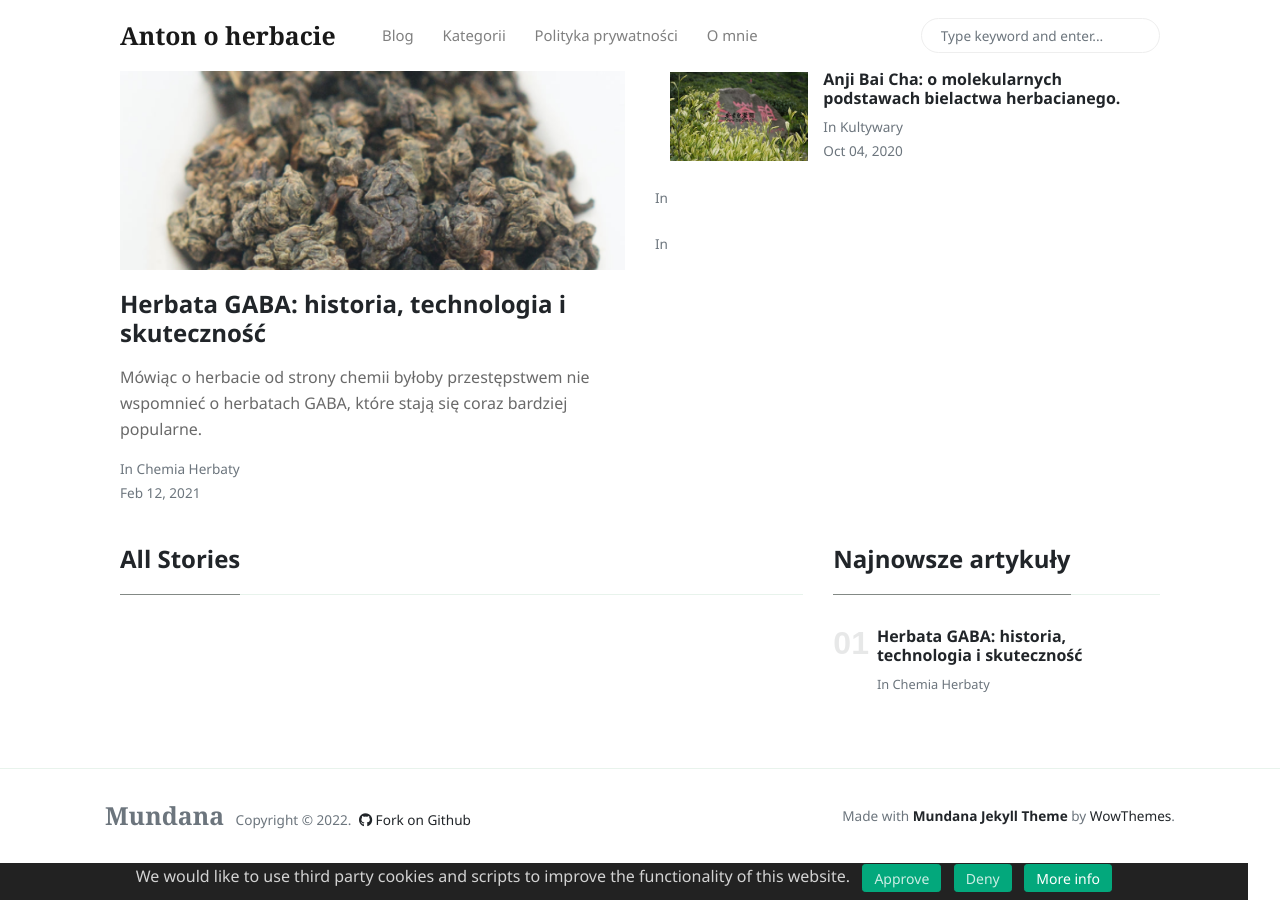
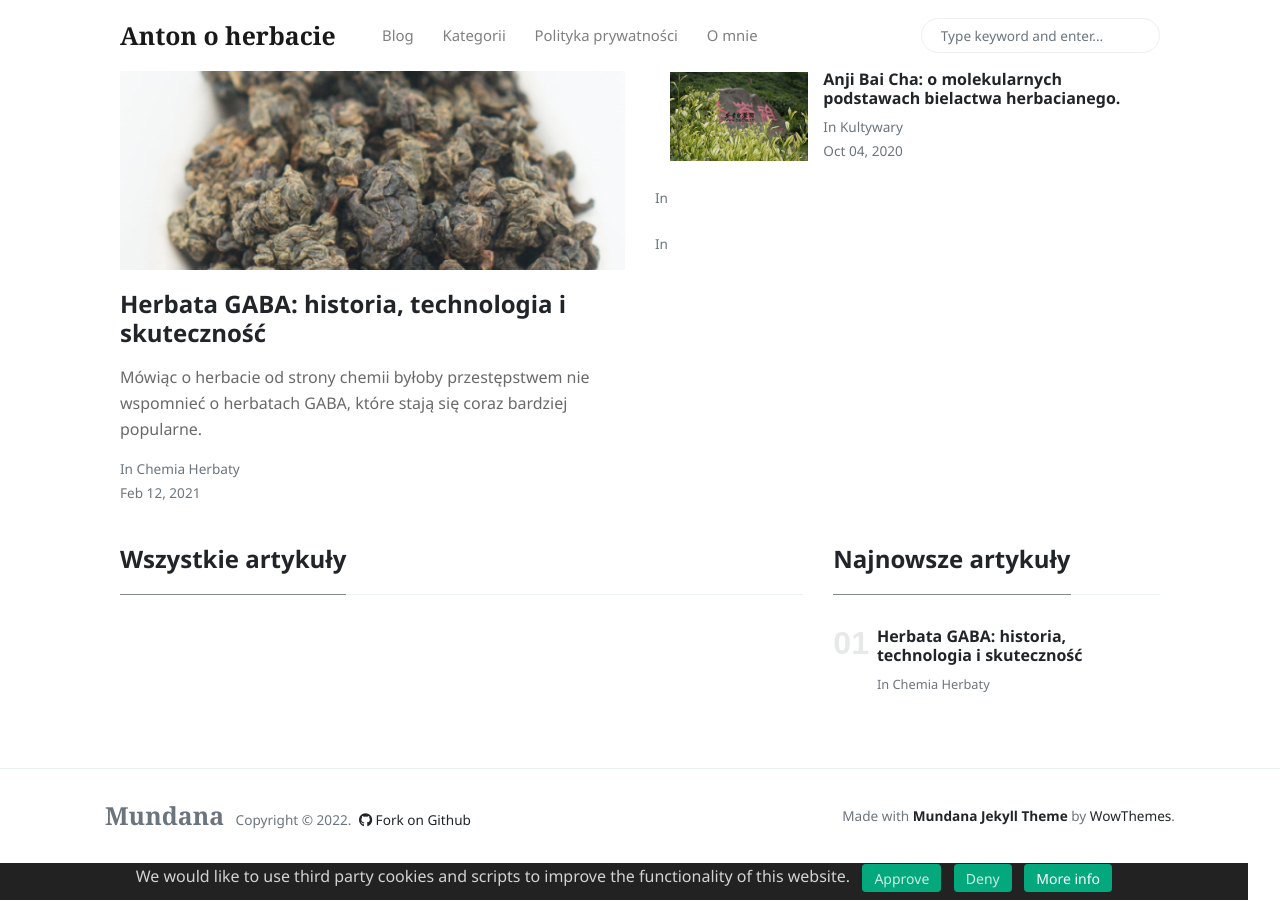
Before and after one commit to asiomchen/asiomchen.github.io, a Jekyll site: the page built from index.html, in a window 1280 px wide. Built offline with Jekyll 4.4.1, drawn with Linux system fonts in a browser that asks for light colours; nearby versions of some CDN libraries; the list of posts is cut into pages by our own code.

Commit message:
Update index.html

```diff
--- a/index.html
+++ b/index.html
@@ -3,7 +3,7 @@
 layout: default
 pagination:
     enabled: true
-description: "A great Jekyll theme developed by Sal @wowthemesnet."
+description: "???"
 ---
 
 
@@ -168,7 +168,7 @@
 
     <div class="col-md-8 main-loop">
 
-        <h4 class="font-weight-bold spanborder"><span>All Stories</span></h4>
+        <h4 class="font-weight-bold spanborder"><span>Wszystkie artykuły</span></h4>
 
 
         {% for post in paginator.posts %}
```
